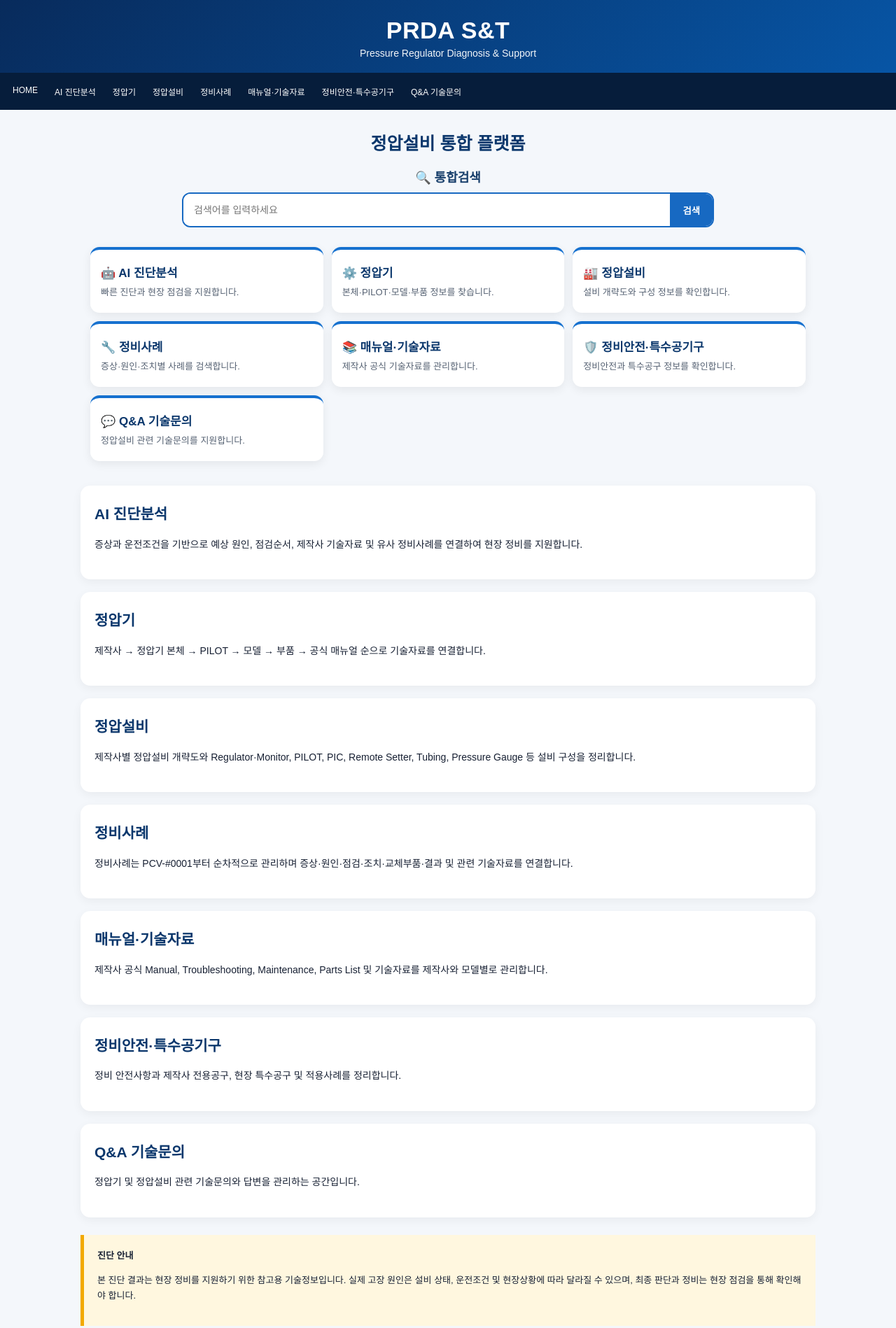
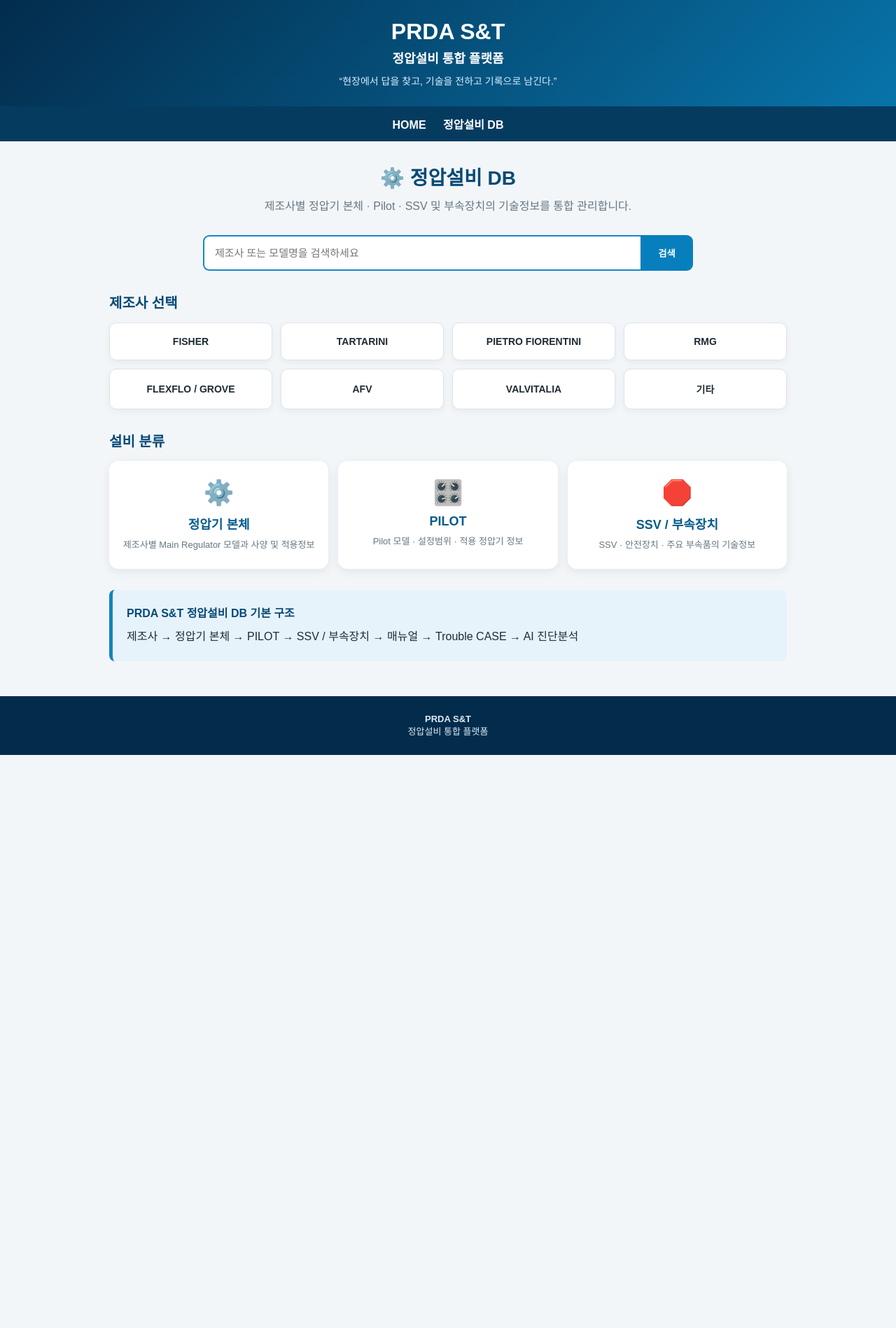
Before and after one commit to juhseo-dev/PRDA-ST-PORTAL, a plain HTML site: page index.html in a window 1280 px wide. Shown: the top 1898 px of the page at 70% size. After the commit the page ends 1079 px from the top, so only its background shows below. Drawn offline with Linux system fonts and the light colour scheme.

Commit message:
Update index.html

```diff
--- a/index.html
+++ b/index.html
@@ -4,455 +4,387 @@
 <head>
 <meta charset="UTF-8">
 <meta name="viewport" content="width=device-width, initial-scale=1.0">
-<title>PRDA S&T | 정압설비 통합 플랫폼</title>
+<title>정압설비 DB | PRDA S&T</title>
 
 <style>
-*{box-sizing:border-box}
-html{scroll-behavior:smooth}
+*{
+  box-sizing:border-box;
+  margin:0;
+  padding:0;
+}
 body{
- margin:0;
   font-family:Arial,"Noto Sans KR",sans-serif;
- background:#f4f7fb;
- color:#172033;
+  background:#f3f6f9;
+  color:#1e2b35;
 }
 header{
- background:linear-gradient(135deg,#082b5c,#0755a5);
+  background:linear-gradient(135deg,#032c4c,#0874aa);
   color:white;
   text-align:center;
- padding:24px 12px 20px;
+  padding:27px 15px;
 }
-header h1{
- margin:0;
- font-size:34px;
- font-weight:800;
- letter-spacing:.5px;
+.logo{font-size:32px;font-weight:900}
+.platform{
+  margin-top:5px;
+  font-size:18px;
+  font-weight:bold;
 }
-.fullname{
- margin-top:5px;
+.slogan{
+  margin-top:10px;
+  color:#d9efff;
   font-size:14px;
- opacity:.95;
 }
 nav{
- display:flex;
- overflow-x:auto;
- background:#061d3b;
- padding:10px 8px;
- gap:4px;
+  background:#063b60;
+  text-align:center;
+  padding:13px 8px;
 }
 nav a{
   color:white;
   text-decoration:none;
- white-space:nowrap;
- padding:8px 10px;
- font-size:12px;
+  font-weight:bold;
+  margin:0 10px;
 }
-.hero{
- max-width:1050px;
+.container{
+  max-width:1000px;
   margin:auto;
- padding:28px 15px 18px;
+  padding:30px 16px 50px;
+}
+.title{
   text-align:center;
+  margin-bottom:28px;
 }
-.hero h2{
- margin:0 0 18px;
- font-size:25px;
- color:#0b376c;
+.title h1{
+  color:#064a76;
+  font-size:28px;
 }
-.search-title{
- font-size:18px;
- font-weight:700;
- color:#173e6b;
- margin-bottom:10px;
+.title p{
+  margin-top:10px;
+  color:#667682;
+  line-height:1.6;
 }
 .search{
+  max-width:700px;
+  margin:0 auto 12px;
   display:flex;
- max-width:760px;
- margin:auto;
- background:white;
- border:2px solid #1769c2;
- border-radius:12px;
- overflow:hidden;
 }
 .search input{
+  min-width:0;
   flex:1;
- min-width:0;
   padding:15px;
+  border:2px solid #1688c9;
+  border-right:0;
+  border-radius:9px 0 0 9px;
+  font-size:15px;
+}
+.search button{
+  width:75px;
   border:0;
- outline:none;
+  background:#087fbd;
+  color:white;
+  font-weight:bold;
+  border-radius:0 9px 9px 0;
+  cursor:pointer;
+}
+.search-status{
+  max-width:700px;
+  margin:0 auto 22px;
+  color:#536b7c;
+  font-size:14px;
+  line-height:1.6;
+}
+.search-status:empty{display:none}
+.reset{
+  display:none;
+  margin-left:8px;
+  padding:6px 12px;
+  border:1px solid #087fbd;
+  border-radius:6px;
+  background:white;
+  color:#075b8c;
+  cursor:pointer;
+}
+.section-title{
+  margin:30px 0 15px;
+  color:#064a76;
+  font-size:20px;
+}
+.manufacturers{
+  display:grid;
+  grid-template-columns:repeat(4,1fr);
+  gap:12px;
+}
+.maker{
+  background:white;
+  border:1px solid #dce4e9;
+  border-radius:10px;
+  padding:18px 8px;
+  text-align:center;
+  font-weight:bold;
+  box-shadow:0 3px 10px rgba(0,0,0,.05);
+  cursor:pointer;
+  color:#1e2b35;
   font-size:14px;
 }
-.search button{
- border:0;
- background:#1769c2;
+.maker:hover,.maker:focus-visible{
+  border-color:#087fbd;
+  background:#e7f3fa;
+}
+.maker.selected{
+  background:#087fbd;
   color:white;
- padding:0 18px;
- font-weight:bold;
- cursor:pointer;
+  border-color:#087fbd;
 }
-.search-results{
- display:none;
- max-width:760px;
- margin:15px auto 0;
+.maker[hidden]{display:none}
+.categories{
+  display:grid;
+  grid-template-columns:repeat(3,1fr);
+  gap:14px;
+}
+.category{
   background:white;
- border:1px solid #dce6f1;
- border-radius:12px;
- padding:15px;
- text-align:left;
- box-shadow:0 4px 14px rgba(0,0,0,.05);
+  border-radius:13px;
+  padding:25px 12px;
+  text-align:center;
+  box-shadow:0 4px 14px rgba(0,0,0,.07);
 }
-.search-results h3{
- color:#0b376c;
- margin:0 0 12px;
- font-size:17px;
+.icon{font-size:35px}
+.category h2{
+  margin-top:10px;
+  color:#075b8c;
+  font-size:18px;
 }
-.result-item{
- display:block;
- padding:12px;
- border-bottom:1px solid #e8edf3;
- text-decoration:none;
- color:#172033;
-}
-.result-item:last-child{border-bottom:0}
-.result-item strong{color:#0755a5}
-.result-item p{
+.category p{
+  margin-top:8px;
   font-size:13px;
- margin:5px 0 0;
- color:#566273;
+  color:#667682;
   line-height:1.5;
 }
-mark{
- background:#fff0a6;
- border-radius:3px;
- padding:0 2px;
+.flow{
+  margin-top:30px;
+  background:#e7f3fa;
+  border-left:5px solid #1184bf;
+  border-radius:8px;
+  padding:20px;
 }
-.cards{
- max-width:1050px;
- margin:10px auto 35px;
- padding:0 14px;
- display:grid;
- grid-template-columns:repeat(3,1fr);
- gap:12px;
+.flow strong{color:#064a76}
+.flow p{
+  margin-top:9px;
+  line-height:1.8;
 }
-.card{
- background:white;
- border-radius:13px;
- padding:19px 15px;
- text-decoration:none;
- color:#172033;
- box-shadow:0 4px 14px rgba(0,0,0,.07);
- border-top:4px solid #1671cf;
-}
-.card h3{
- margin:0 0 7px;
- font-size:17px;
- color:#0b376c;
-}
-.card p{
- margin:0;
- font-size:13px;
- line-height:1.55;
- color:#566273;
-}
-section{
- max-width:1050px;
- margin:18px auto;
- padding:24px 20px;
- background:white;
- border-radius:14px;
- box-shadow:0 4px 14px rgba(0,0,0,.05);
-}
-section h2{
- margin-top:0;
- color:#0b376c;
- font-size:21px;
-}
-section p{
- line-height:1.75;
- font-size:14px;
-}
-.notice{
- max-width:1050px;
- margin:25px auto;
- padding:19px;
- background:#fff7df;
- border-left:5px solid #f2a900;
- line-height:1.7;
+footer{
+  background:#032c4c;
+  color:#dcebf5;
+  text-align:center;
+  padding:25px;
   font-size:13px;
 }
-footer{
- margin-top:35px;
- background:#061d3b;
- color:#cbd7e8;
- padding:24px 15px;
- text-align:center;
- font-size:12px;
- line-height:1.7;
+@media(max-width:700px){
+  .manufacturers{
+    grid-template-columns:repeat(2,1fr);
   }
-@media(max-width:750px){
- header{padding:21px 10px 17px}
- header h1{font-size:30px}
- .fullname{font-size:12px}
- .hero{padding:23px 12px 15px}
- .hero h2{font-size:22px}
- .cards{
-  grid-template-columns:repeat(2,1fr);
-  gap:10px;
-  padding:0 10px;
+  .categories{
+    grid-template-columns:1fr;
   }
- .card{padding:16px 11px}
- .card h3{font-size:15px}
- .card p{font-size:12px}
- .search input{
+  .title h1{font-size:25px}
+  nav a{
+    margin:0 5px;
     font-size:13px;
-  padding:14px 11px;
   }
- .search button{padding:0 14px}
 }
 </style>
 </head>
 
 <body>
 <header>
- <h1>PRDA S&amp;T</h1>
- <div class="fullname">
-  Pressure Regulator Diagnosis &amp; Support
+  <div class="logo">PRDA S&amp;T</div>
+  <div class="platform">정압설비 통합 플랫폼</div>
+  <div class="slogan">
+    “현장에서 답을 찾고, 기술을 전하고 기록으로 남긴다.”
   </div>
 </header>
 
 <nav>
- <a href="#">HOME</a>
- <a href="#diagnosis">AI 진단분석</a>
- <a href="#regulator">정압기</a>
- <a href="equipment.html">정압설비</a>
- <a href="#cases">정비사례</a>
- <a href="#manuals">매뉴얼·기술자료</a>
- <a href="#safety">정비안전·특수공기구</a>
- <a href="#qna">Q&amp;A 기술문의</a>
+  <a href="index.html">HOME</a>
+  <a href="equipment.html">정압설비 DB</a>
 </nav>
 
-<div class="hero">
- <h2>정압설비 통합 플랫폼</h2>
- <div class="search-title">🔍 통합검색</div>
+<main class="container">
+  <section class="title">
+    <h1>⚙️ 정압설비 DB</h1>
+    <p>
+      제조사별 정압기 본체 · Pilot · SSV 및 부속장치의
+      기술정보를 통합 관리합니다.
+    </p>
+  </section>
 
   <form class="search" id="searchForm">
     <input
       id="searchInput"
       type="search"
-   placeholder="검색어를 입력하세요"
-   aria-label="통합검색"
+      placeholder="제조사 또는 모델명을 검색하세요"
+      aria-label="정압설비 검색"
     >
     <button type="submit">검색</button>
   </form>
 
- <div id="searchResults"
-      class="search-results"
-      aria-live="polite">
- </div>
+  <div class="search-status"
+       id="searchStatus"
+       role="status">
   </div>
 
-<div class="cards">
- <a class="card" href="#diagnosis">
-  <h3>🤖 AI 진단분석</h3>
-  <p>빠른 진단과 현장 점검을 지원합니다.</p>
- </a>
- <a class="card" href="#regulator">
-  <h3>⚙️ 정압기</h3>
-  <p>본체·PILOT·모델·부품 정보를 찾습니다.</p>
- </a>
- <a class="card" href="equipment.html">
-  <h3>🏭 정압설비</h3>
-  <p>설비 개략도와 구성 정보를 확인합니다.</p>
- </a>
- <a class="card" href="#cases">
-  <h3>🔧 정비사례</h3>
-  <p>증상·원인·조치별 사례를 검색합니다.</p>
- </a>
- <a class="card" href="#manuals">
-  <h3>📚 매뉴얼·기술자료</h3>
-  <p>제작사 공식 기술자료를 관리합니다.</p>
- </a>
- <a class="card" href="#safety">
-  <h3>🛡️ 정비안전·특수공기구</h3>
-  <p>정비안전과 특수공구 정보를 확인합니다.</p>
- </a>
- <a class="card" href="#qna">
-  <h3>💬 Q&amp;A 기술문의</h3>
-  <p>정압설비 관련 기술문의를 지원합니다.</p>
- </a>
-</div>
+  <h2 class="section-title">제조사 선택</h2>
 
-<section id="diagnosis">
- <h2>AI 진단분석</h2>
- <p>
- 증상과 운전조건을 기반으로 예상 원인,
- 점검순서, 제작사 기술자료 및 유사 정비사례를
- 연결하여 현장 정비를 지원합니다.
- </p>
+  <section class="manufacturers" id="makers">
+    <button class="maker" type="button">FISHER</button>
+    <button class="maker" type="button">TARTARINI</button>
+    <button class="maker" type="button">PIETRO FIORENTINI</button>
+    <button class="maker" type="button">RMG</button>
+    <button class="maker" type="button">FLEXFLO / GROVE</button>
+    <button class="maker" type="button">AFV</button>
+    <button class="maker" type="button">VALVITALIA</button>
+    <button class="maker" type="button">기타</button>
   </section>
 
-<section id="regulator">
- <h2>정압기</h2>
+  <h2 class="section-title">설비 분류</h2>
+
+  <section class="categories">
+    <div class="category">
+      <div class="icon">⚙️</div>
+      <h2>정압기 본체</h2>
       <p>
- 제작사 → 정압기 본체 → PILOT → 모델 →
- 부품 → 공식 매뉴얼 순으로 기술자료를 연결합니다.
- </p>
-</section>
-
-<section id="equipment">
- <h2>정압설비</h2>
- <p>
- 제작사별 정압설비 개략도와 Regulator·Monitor,
- PILOT, PIC, Remote Setter, Tubing,
- Pressure Gauge 등 설비 구성을 정리합니다.
- </p>
-</section>
-
-<section id="cases">
- <h2>정비사례</h2>
- <p>
- 정비사례는 PCV-#0001부터 순차적으로 관리하며
- 증상·원인·점검·조치·교체부품·결과 및
- 관련 기술자료를 연결합니다.
- </p>
-</section>
-
-<section id="manuals">
- <h2>매뉴얼·기술자료</h2>
- <p>
- 제작사 공식 Manual, Troubleshooting,
- Maintenance, Parts List 및 기술자료를
- 제작사와 모델별로 관리합니다.
- </p>
-</section>
-
-<section id="safety">
- <h2>정비안전·특수공기구</h2>
- <p>
- 정비 안전사항과 제작사 전용공구,
- 현장 특수공구 및 적용사례를 정리합니다.
- </p>
-</section>
-
-<section id="qna">
- <h2>Q&amp;A 기술문의</h2>
- <p>
- 정압기 및 정압설비 관련 기술문의와
- 답변을 관리하는 공간입니다.
- </p>
-</section>
-
-<div class="notice">
- <strong>진단 안내</strong>
- <p>
- 본 진단 결과는 현장 정비를 지원하기 위한
- 참고용 기술정보입니다.
- 실제 고장 원인은 설비 상태, 운전조건 및
- 현장상황에 따라 달라질 수 있으며,
- 최종 판단과 정비는 현장 점검을 통해
- 확인해야 합니다.
+        제조사별 Main Regulator 모델과
+        사양 및 적용정보
       </p>
     </div>
 
+    <div class="category">
+      <div class="icon">🎛️</div>
+      <h2>PILOT</h2>
+      <p>
+        Pilot 모델 · 설정범위 ·
+        적용 정압기 정보
+      </p>
+    </div>
+
+    <div class="category">
+      <div class="icon">🛑</div>
+      <h2>SSV / 부속장치</h2>
+      <p>
+        SSV · 안전장치 · 주요 부속품의
+        기술정보
+      </p>
+    </div>
+  </section>
+
+  <section class="flow">
+    <strong>PRDA S&amp;T 정압설비 DB 기본 구조</strong>
+    <p>
+      제조사 → 정압기 본체 → PILOT → SSV / 부속장치
+      → 매뉴얼 → Trouble CASE → AI 진단분석
+    </p>
+  </section>
+</main>
+
 <footer>
- PRDA S&amp;T
- <p>Pressure Regulator Diagnosis &amp; Support</p>
+  <strong>PRDA S&amp;T</strong>
+  <p>정압설비 통합 플랫폼</p>
 </footer>
 
 <script>
-const searchForm =
- document.getElementById("searchForm");
-const searchInput =
- document.getElementById("searchInput");
-const searchResults =
- document.getElementById("searchResults");
+const searchForm=document.getElementById("searchForm");
+const searchInput=document.getElementById("searchInput");
+const searchStatus=document.getElementById("searchStatus");
+const makers=[...document.querySelectorAll(".maker")];
 
-function escapeHTML(text){
- return text.replace(/[&<>"']/g,function(c){
-  return {
-   "&":"&amp;",
-   "<":"&lt;",
-   ">":"&gt;",
-   '"':"&quot;",
-   "'":"&#39;"
-  }[c];
+function normalize(value){
+  return value.trim().toLocaleLowerCase("ko-KR");
+}
+
+function clearSelection(){
+  makers.forEach(maker=>{
+    maker.classList.remove("selected");
+    maker.setAttribute("aria-pressed","false");
   });
 }
 
-function highlight(text,query){
- const source=text.toLowerCase();
- const needle=query.toLowerCase();
- let result="";
- let pos=0;
- let index;
-
- while((index=source.indexOf(needle,pos))!==-1){
-  result+=escapeHTML(text.slice(pos,index));
-  result+="<mark>"+
-   escapeHTML(text.slice(index,index+query.length))+
-   "</mark>";
-  pos=index+query.length;
- }
- return result+escapeHTML(text.slice(pos));
+function showReset(){
+  const reset=document.createElement("button");
+  reset.type="button";
+  reset.className="reset";
+  reset.textContent="초기화";
+  reset.style.display="inline-block";
+  reset.addEventListener("click",resetSearch);
+  searchStatus.appendChild(reset);
 }
 
-function searchPRDA(){
- const q=searchInput.value.trim();
- searchResults.style.display="block";
+function resetSearch(){
+  searchInput.value="";
+  makers.forEach(maker=>maker.hidden=false);
+  clearSelection();
+  searchStatus.replaceChildren();
+}
 
- if(!q){
-  searchResults.innerHTML=
-   "<p>검색어를 입력하세요.</p>";
+function searchMakers(){
+  const query=normalize(searchInput.value);
+  clearSelection();
+  searchStatus.replaceChildren();
+
+  if(!query){
+    resetSearch();
+    searchInput.focus();
     return;
   }
 
- const sections=
-  document.querySelectorAll("main section, body > section");
- const matches=[];
+  let count=0;
 
- sections.forEach(function(section){
-  const title=section.querySelector("h2");
-  if(!title)return;
-
-  const heading=title.textContent.trim();
-  const description=
-   section.querySelector("p")?.textContent
-   .replace(/\s+/g," ").trim()||"";
-
-  const searchable=(heading+" "+description)
-   .toLowerCase();
-
-  if(searchable.includes(q.toLowerCase())){
-   matches.push({
-    id:section.id,
-    title:heading,
-    description:description
-   });
-  }
+  makers.forEach(maker=>{
+    const matched=normalize(maker.textContent)
+      .includes(query);
+    maker.hidden=!matched;
+    if(matched)count++;
   });
 
- let html="<h3>🔍 검색 결과 ("+
-  matches.length+"건)</h3>";
+  const message=document.createElement("span");
 
- if(matches.length===0){
-  html+="<p>등록된 홈페이지 내용에서 "+
-   "일치하는 항목이 없습니다.</p>";
+  if(count>0){
+    message.textContent=
+      "제조사 검색 결과: "+count+"건";
   }else{
-  matches.forEach(function(item){
-   html+='<a class="result-item" href="#'+
-    encodeURIComponent(item.id)+'">';
-   html+="<strong>"+
-    highlight(item.title,q)+"</strong>";
-   html+="<p>"+
-    highlight(item.description,q)+"</p>";
-   html+="</a>";
-  });
+    message.textContent=
+      "일치하는 제조사가 없습니다. 모델별 DB 검색은 추후 연결됩니다.";
   }
 
- searchResults.innerHTML=html;
+  searchStatus.appendChild(message);
+  showReset();
 }
 
-searchForm.addEventListener("submit",function(e){
- e.preventDefault();
- searchPRDA();
+function selectMaker(maker){
+  makers.forEach(item=>item.hidden=false);
+  clearSelection();
+  maker.classList.add("selected");
+  maker.setAttribute("aria-pressed","true");
+  searchInput.value=maker.textContent.trim();
+
+  searchStatus.replaceChildren();
+  const message=document.createElement("span");
+  message.textContent=
+    maker.textContent.trim()+
+    " 선택됨 · 해당 제조사의 모델별 기술자료는 DB 연결 후 표시됩니다.";
+  searchStatus.appendChild(message);
+  showReset();
+}
+
+searchForm.addEventListener("submit",event=>{
+  event.preventDefault();
+  searchMakers();
+});
+
+makers.forEach(maker=>{
+  maker.setAttribute("aria-pressed","false");
+  maker.addEventListener("click",()=>{
+    selectMaker(maker);
+  });
 });
 </script>
 </body>
```
Lines whose indentation alone changed are shown as unchanged.
